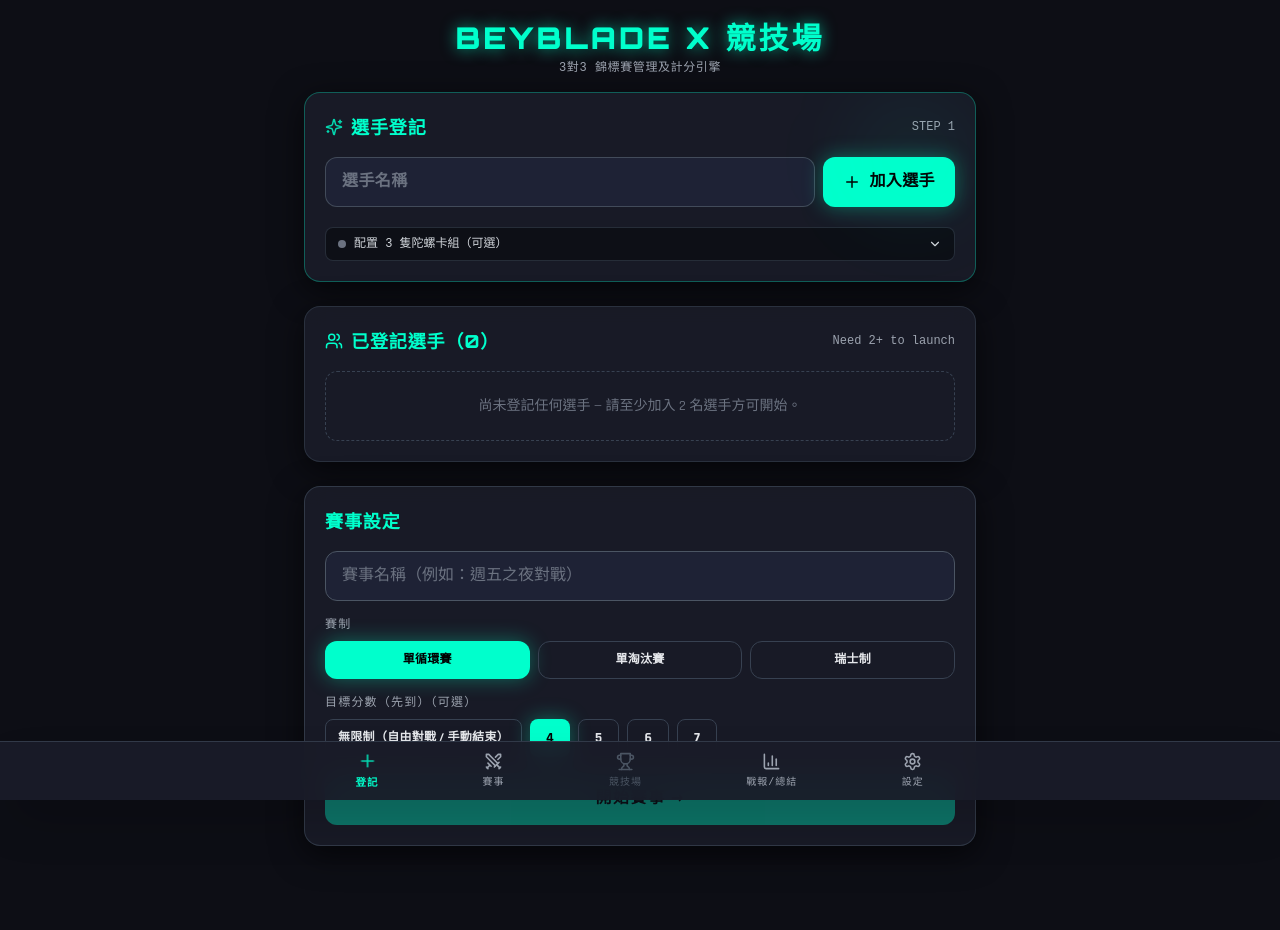
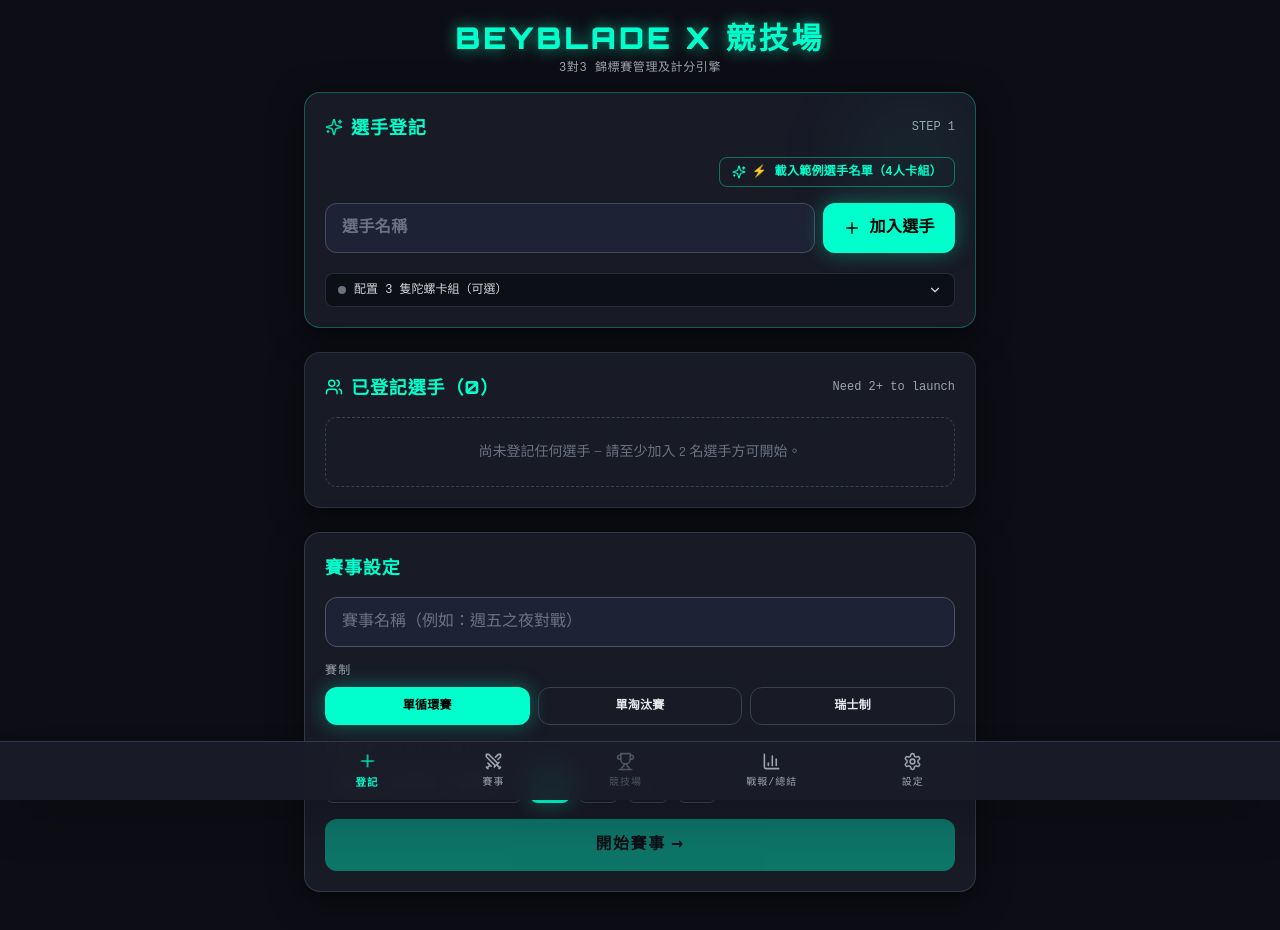
Before and after one commit to johnsonchuu/beyblade-x-arena, a React (Vite) app: page / in a window 1280 px wide. Shown: the top 930 px of the page. Built offline with nearby package versions, Linux system fonts and the light colour scheme.

Commit message:
feat: add quick load sample roster button in registration
Co-Authored-By: Claude Sonnet 4.6 <noreply@anthropic.com>

```diff
--- a/src/App.tsx
+++ b/src/App.tsx
@@ -254,6 +254,7 @@ export default function App() {
             players={state.players}
             onAddPlayer={(p) => dispatch({ type: 'ADD_PLAYER', player: p })}
             onRemovePlayer={(id) => dispatch({ type: 'REMOVE_PLAYER', id })}
+            onLoadSampleRoster={() => dispatch({ type: 'LOAD_SAMPLE_ROSTER' })}
             onStartTournament={handleStartTournament}
             hasTournament={!!activeTournament}
           />
--- a/src/components/Registration.tsx
+++ b/src/components/Registration.tsx
@@ -9,6 +9,7 @@ interface Props {
   players: Player[];
   onAddPlayer: (p: Player) => void;
   onRemovePlayer: (id: string) => void;
+  onLoadSampleRoster: () => void;
   onStartTournament: (name: string, format: Format, targetScore: number | null) => void;
   hasTournament: boolean;
 }
@@ -21,7 +22,7 @@ const FORMAT_KEY: Record<Format, 'formatRoundRobin' | 'formatSingleElim' | 'form
   swiss: 'formatSwiss',
 };
 
-export function RegistrationScreen({ players, onAddPlayer, onRemovePlayer, onStartTournament, hasTournament }: Props) {
+export function RegistrationScreen({ players, onAddPlayer, onRemovePlayer, onLoadSampleRoster, onStartTournament, hasTournament }: Props) {
   const { t } = useI18n();
   const [name, setName] = useState('');
   const [showDeckConfig, setShowDeckConfig] = useState(false);
@@ -87,6 +88,21 @@ export function RegistrationScreen({ players, onAddPlayer, onRemovePlayer, onSta
         </div>
 
         <div className="space-y-4">
+          {/* Quick Load Sample Roster */}
+          <div className="flex justify-end mb-2">
+            <button
+              type="button"
+              className="btn-ghost text-xs py-1.5 px-3 rounded-lg border-neon/40 text-neon hover:bg-neon/10 flex items-center gap-1.5 font-mono"
+              onClick={() => {
+                onLoadSampleRoster();
+                setSuccess(t('sampleLoaded'));
+              }}
+            >
+              <Sparkles size={14} className="text-neon" />
+              <span>{t('loadSampleRoster')}</span>
+            </button>
+          </div>
+
           {/* Direct Blader Name Input */}
           <div className="flex gap-2">
             <input
```
